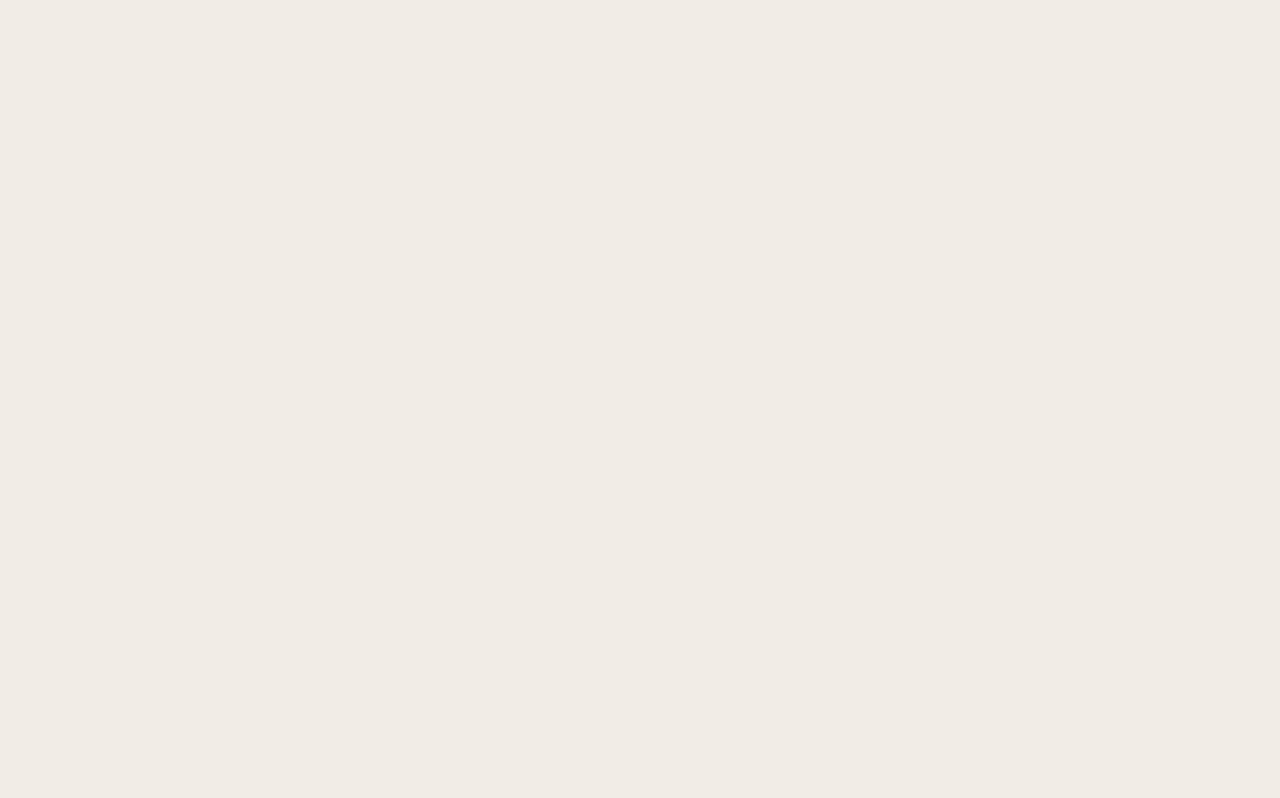
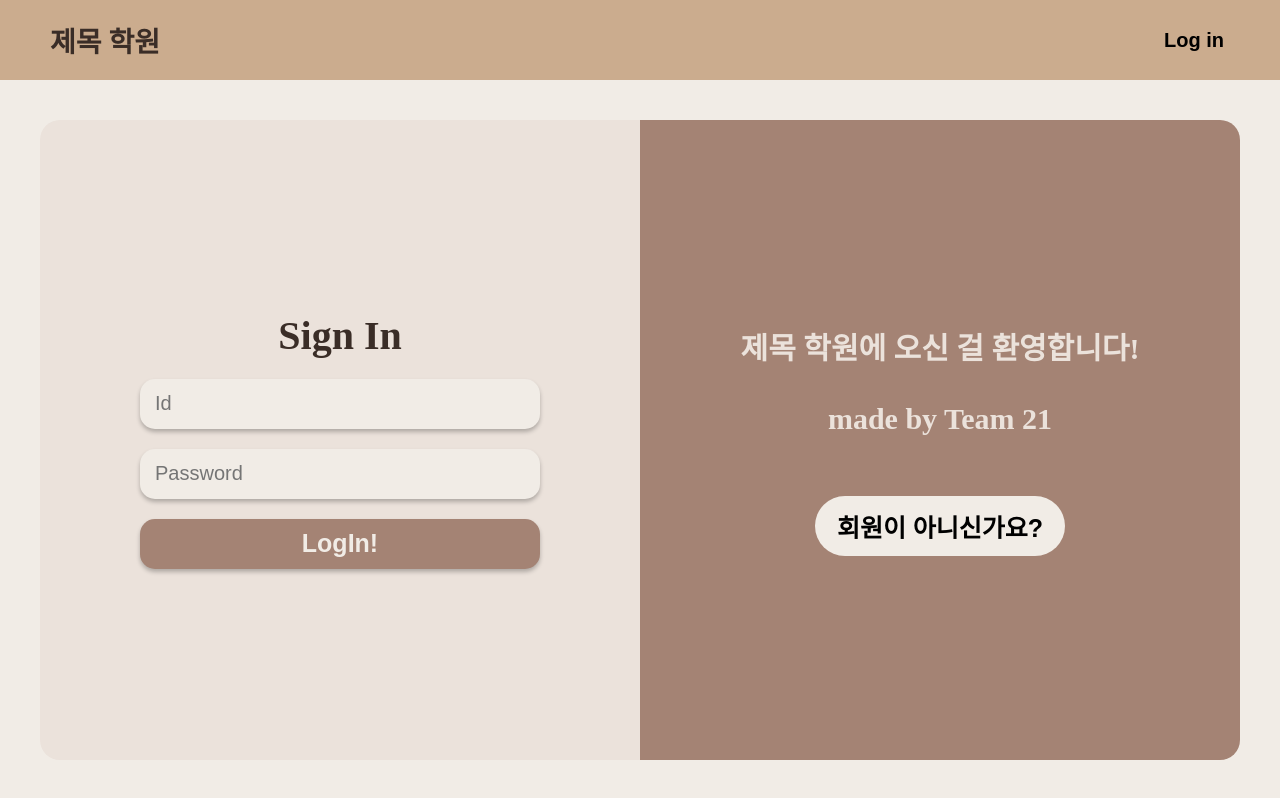
Before and after one commit to HiGeuni/naming-academy, a React (Create React App) app: page /login in a window 1280 px wide. Before the commit this address had no page. Built offline with nearby package versions, Linux system fonts and the light colour scheme.

Commit message:
Feat: LogIn UI

```diff
--- a/src/App.js
+++ b/src/App.js
@@ -3,6 +3,7 @@ import Home from "pages/Home";
 import "styles/global.css";
 import Detail from "pages/Detail";
 import Upload from "pages/Upload";
+import LogIn from "pages/Login"
 
 function App() {
   return (
@@ -11,6 +12,7 @@ function App() {
         <Route path="/" element={<Home />} />
         <Route path="/detail" element={<Detail />} />
         <Route path="/upload" element={<Upload />} />
+        <Route path="/login" element={<LogIn />} />
       </Routes>
     </BrowserRouter>
   );
--- /dev/null
+++ b/src/components/LogInForm/index.js
@@ -0,0 +1,21 @@
+import { SubmitBtn, LogInContainer, Container, WelcomeContainer, SignUpBtn} from "./style";
+
+const LogInForm = () => {
+  return (
+    <Container>
+      <LogInContainer>
+        <div> Sign In </div>
+        <input type="text" name="id" placeholder="Id"/>
+        <input type="password" name="password" placeholder="Password"/>
+        <SubmitBtn>LogIn!</SubmitBtn>
+      </LogInContainer>
+      <WelcomeContainer>
+        <div> 제목 학원에 오신 걸 환영합니다! </div> <br/>
+        <div> made by Team 21 </div>
+        <SignUpBtn> 회원이 아니신가요? </SignUpBtn>
+      </WelcomeContainer>
+    </Container>
+  );
+};
+
+export default LogInForm;
--- /dev/null
+++ b/src/components/LogInForm/style.js
@@ -0,0 +1,80 @@
+import styled from "@emotion/styled";
+
+export const Container = styled.div`
+  padding-top: 120px;
+  display: flex;
+  align-items: center;
+  justify-content: center;
+`;
+
+export const LogInContainer = styled.div`
+  display: flex;
+  flex-direction: column;
+  align-items: center;
+  justify-content: center;
+  width: 600px;
+  height: 640px;
+  font-size: 40px;
+  font-weight: 700;
+  background-color: #ebe2db;
+  border-radius: 20px 0px 0px 20px;
+
+  & > input {
+    width: 370px;
+    height: 20px;
+    color: #3a2d27;
+    font-size: 20px;
+    border-radius: 15px;
+    vertical-align: center;
+    padding: 15px;
+    margin-top: 20px;
+    maxlength: 10;
+    border: none;
+    background-color: #F1ECE6;
+    box-shadow: 0px 3px 4px rgba(0, 0, 0, 0.25);
+  }
+  & > input:focus {
+    outline: none;
+  }
+`;
+
+export const WelcomeContainer = styled.div`
+  display: flex;
+  flex-direction: column;
+  align-items: center;
+  justify-content: center;
+  width: 600px;
+  height: 640px;
+  font-size: 30px;
+  font-weight: 700;
+  color: #ebe2db;
+  background-color: #a48374;
+  border-radius: 0px 20px 20px 0px;
+`
+
+export const SubmitBtn = styled.button`
+  background: none;
+  width: 400px;
+  height: 50px;
+  background-color: #a48374;
+  color: #f1ece6;
+  border: none;
+  border-radius: 15px;
+  margin-top: 20px;
+  font-size: 25px;
+  font-weight: 700;
+  box-shadow: 0px 3px 4px rgba(0, 0, 0, 0.25);
+`;
+
+export const SignUpBtn = styled.button`
+  background: none;
+  width: 250px;
+  height: 60px;
+  background-color: #f1ece6;
+  color: #3a2d273;
+  border: none;
+  border-radius: 30px;
+  margin-top: 60px;
+  font-size: 25px;
+  font-weight: 700;
+`
--- a/src/pages/Login.js
+++ b/src/pages/Login.js
@@ -0,0 +1,12 @@
+import Layout from "components/Layout";
+import LogInForm from "components/LogInForm";
+import React from "react";
+
+const LogIn = () => {
+  return (
+    <Layout>
+      <LogInForm />
+    </Layout>
+  );
+};
+export default LogIn;
```
